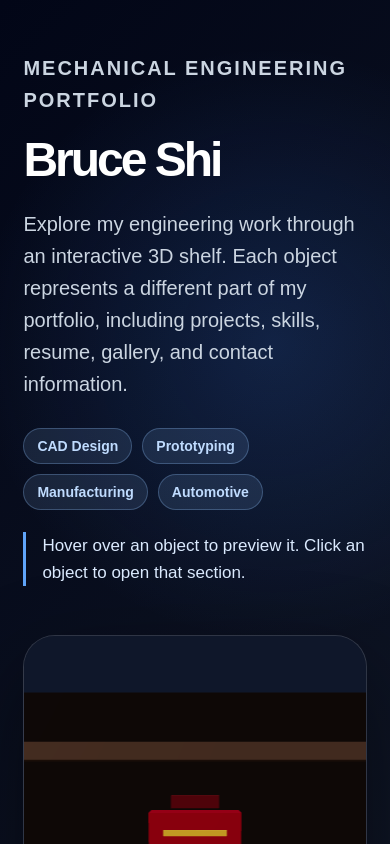
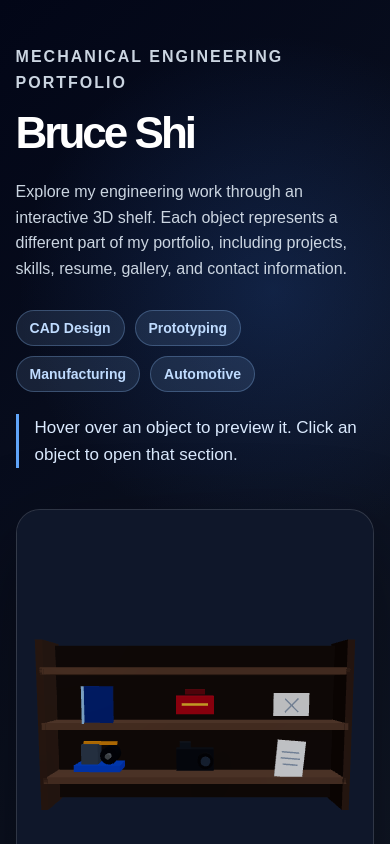
Before and after one commit to liwubruce-dotcom/bruce-portfolio, a React (Vite) app: page / in a window 390 px wide. Shown: the top 844 px of the page. Built offline with nearby package versions, Linux system fonts and the light colour scheme.

Commit message:
Improve mobile shelf layout

```diff
--- a/src/App.css
+++ b/src/App.css
@@ -1097,3 +1097,24 @@ main {
   color: #dbeafe !important;
   font-size: 17px !important;
 }
+
+/* Mobile 3D shelf improvement */
+@media (max-width: 700px) {
+  .shelf-homepage {
+    padding: 28px 4%;
+    gap: 24px;
+  }
+
+  .shelf-scene {
+    height: 430px;
+    border-radius: 24px;
+  }
+
+  .intro-panel h1 {
+    font-size: 44px;
+  }
+
+  .intro-panel p {
+    font-size: 16px;
+  }
+}
--- a/src/components/ShelfScene.jsx
+++ b/src/components/ShelfScene.jsx
@@ -1,6 +1,6 @@
-import { Canvas } from "@react-three/fiber";
+import { Canvas, useThree } from "@react-three/fiber";
 import { OrbitControls, Html, Float } from "@react-three/drei";
-import { useState } from "react";
+import { useEffect, useState } from "react";
 
 function Shelf() {
   return (
@@ -245,6 +245,27 @@ function ShelfItem({
   );
 }
 
+function ResponsiveCamera() {
+  const { camera, size } = useThree();
+
+  useEffect(() => {
+    if (size.width < 600) {
+      camera.position.set(0, 1.1, 11);
+      camera.fov = 55;
+    } else if (size.width < 900) {
+      camera.position.set(0, 1.1, 9);
+      camera.fov = 50;
+    } else {
+      camera.position.set(0, 1.15, 7);
+      camera.fov = 43;
+    }
+
+    camera.updateProjectionMatrix();
+  }, [camera, size.width]);
+
+  return null;
+}
+
 function ShelfScene({ onNavigate }) {
   return (
     <div className="shelf-scene">
@@ -261,6 +282,8 @@ function ShelfScene({ onNavigate }) {
         />
         <pointLight position={[-3, 2.5, 3]} intensity={0.9} />
         <pointLight position={[3, -1, 2]} intensity={0.35} color="#60a5fa" />
+
+        <ResponsiveCamera />
 
         <Shelf />
 
```
